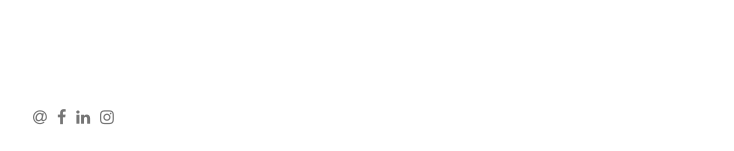
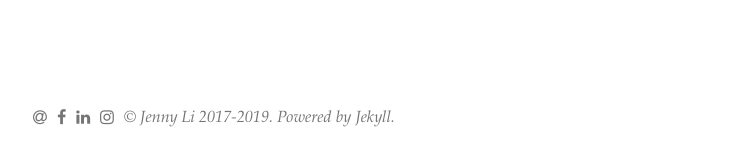
Before and after one commit to j3nnyli/j3nnyli.github.io, a Jekyll site: the page built from _posts/2018-08-13-sample-post.md, in a window 1280 px wide. Shown: the part 2100-2251 px from the top of the page, without its empty margins (272-1006 px from the left). Built offline with Jekyll 4.4.1, drawn with Linux system fonts in a browser that asks for light colours; nearby versions of some CDN libraries.

Commit message:
Update footer

```diff
--- a/_includes/footer.html
+++ b/_includes/footer.html
@@ -59,5 +59,9 @@
         </a>
       </li>
     {% endif %}
+
+    <li class='footer__item'>
+      <i>&copy; Jenny Li 2017-2019. Powered by <a href="https://jekyllrb.com/">Jekyll</a>.</i>
+    </li>
   </ul>
 </footer>
```
Also changed, not shown: 1 other file.
